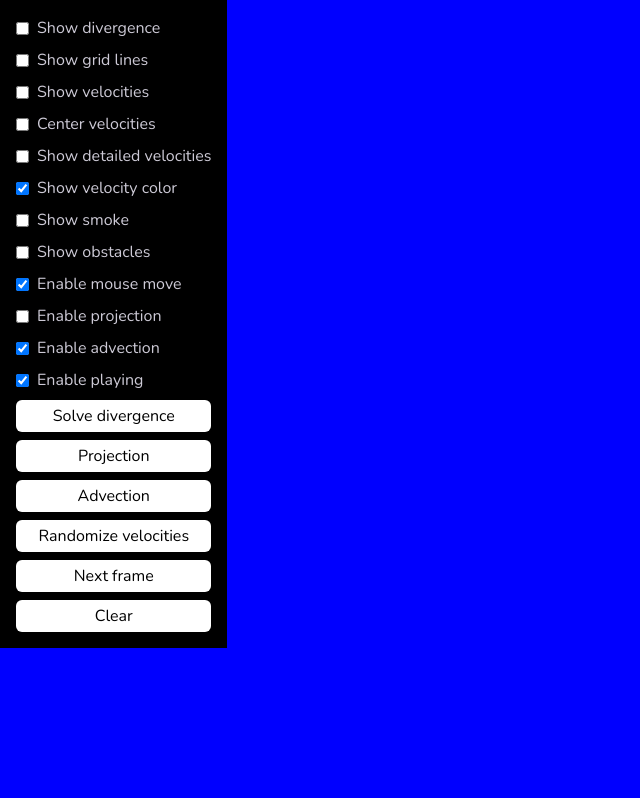
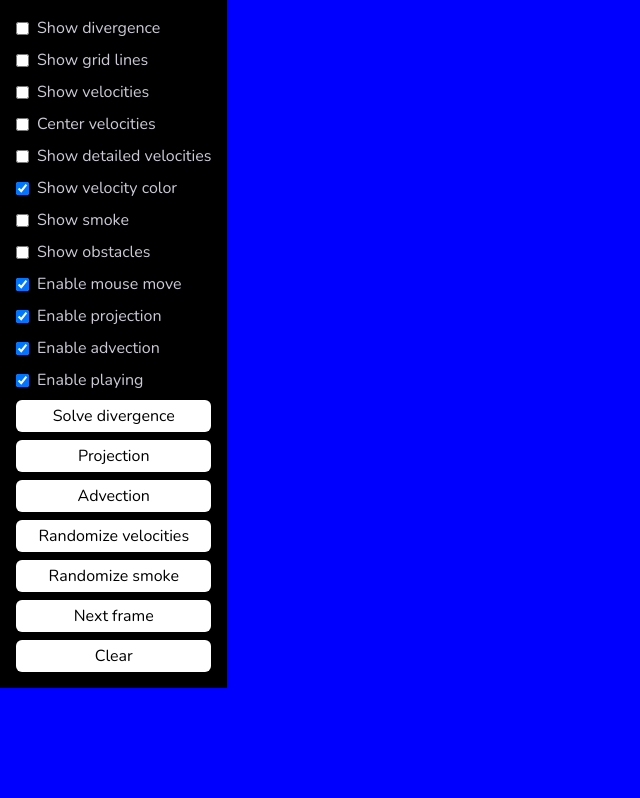
Before and after one commit to mingli202/portfolio, a React (Vite) app: page / in a window 1280 px wide. Shown: the top 798 px of the page, without its empty margins (0-640 px from the left). Built offline with nearby package versions, Linux system fonts and the light colour scheme.

Commit message:
fix bounds logic

```diff
--- a/src/components/fluid-simulation/FluidSimulation.tsx
+++ b/src/components/fluid-simulation/FluidSimulation.tsx
@@ -12,7 +12,7 @@ export function FluidSimulation() {
     canvas.current.height = window.innerHeight;
 
     const fluid = new Fluid(canvas.current, 10);
-    const scene = new Scene(canvas.current, fluid);
+    const scene = new Scene(canvas.current, fluid, 1);
 
     scene.drawNextFrame();
 
--- a/src/components/fluid-simulation/HelperMenu.tsx
+++ b/src/components/fluid-simulation/HelperMenu.tsx
@@ -180,6 +180,13 @@ export default function HelperMenu({ scene }: Props) {
       </Button>
       <Button
         onClick={() => {
+          scene.fluid.randomizeSmoke();
+        }}
+      >
+        Randomize smoke
+      </Button>
+      <Button
+        onClick={() => {
           scene.drawNextFrame();
         }}
       >
--- a/src/components/fluid-simulation/fluid.ts
+++ b/src/components/fluid-simulation/fluid.ts
@@ -59,19 +59,20 @@ export class Fluid {
     this.gridWidth = Math.ceil(this.canvas.width / this.squareSize);
     this.gridHeight = Math.ceil(this.canvas.height / this.squareSize);
 
-    const n = 1;
-    this.blockOffset = (this.squareSize * n * 1) / 2;
+    const n = 0;
+    this.blockOffset = this.squareSize * n;
 
-    this.u = new Grid(this.gridWidth + 1 + n, this.gridHeight + n);
-    this.v = new Grid(this.gridWidth + n, this.gridHeight + 1 + n);
-    this.b = new Grid(this.gridWidth + n, this.gridHeight + n);
+    this.u = new Grid(this.gridWidth + 1 + 2 * n, this.gridHeight + 2 * n);
+    this.v = new Grid(this.gridWidth + 2 * n, this.gridHeight + 1 + 2 * n);
+    this.b = new Grid(this.gridWidth + 2 * n, this.gridHeight + 2 * n);
     this.s = new Grid(this.gridWidth, this.gridHeight);
     this.nextU = new Grid(this.gridWidth, this.gridHeight);
     this.nextV = new Grid(this.gridWidth, this.gridHeight);
     this.nextS = new Grid(this.gridWidth, this.gridHeight);
 
     // initial smoke density
-    this.s.fill(1);
+    this.randomizeSmoke();
+
     // the edges of the grid are obstacles
     this.b.fill(1);
     for (let i = 0; i < this.b.width; i++) {
@@ -260,10 +261,9 @@ export class Fluid {
   }
 
   private advectS(i: number, k: number) {
-    const v = (this.v.get(i, k) + this.v.get(i, k + 1)) / 2;
-    const u = (this.u.get(i, k) + this.u.get(i + 1, k)) / 2;
-
     let [x, y] = this.getCanvasPointFromGridPoint([i, k], Field.S);
+    const u = this.interpolate(x, y, Field.U);
+    const v = this.interpolate(x, y, Field.V);
 
     const previousX = x - u * this.deltaT;
     const previousY = y - v * this.deltaT;
@@ -312,4 +312,10 @@ export class Fluid {
     this.v.fill(0);
     this.s.fill(0);
   }
+
+  public randomizeSmoke() {
+    this.s.forEach((_, i, k) => {
+      this.s.set(i, k, Math.random());
+    });
+  }
 }
--- a/src/components/fluid-simulation/scene.ts
+++ b/src/components/fluid-simulation/scene.ts
@@ -14,7 +14,7 @@ export class Scene {
   showObstacles: boolean = false;
 
   enableMouseMove: boolean = false;
-  enableProjection: boolean = false;
+  enableProjection: boolean = true;
   enableAdvection: boolean = true;
   enablePlaying: boolean = true;
 
@@ -28,11 +28,16 @@ export class Scene {
   start: DOMHighResTimeStamp = 0;
   mouseRadius: number = 1;
 
-  subdivisions: number = 1;
+  subdivisions: number = 2;
 
-  constructor(canvas: HTMLCanvasElement, fluid: Fluid) {
+  constructor(
+    canvas: HTMLCanvasElement,
+    fluid: Fluid,
+    subdivisions: number = 2,
+  ) {
     this.canvas = canvas;
     this.fluid = fluid;
+    this.subdivisions = subdivisions;
 
     this.canvas.onpointerdown = () => {
       this.isMouseDown = true;
@@ -352,7 +357,7 @@ export class Scene {
         const v =
           (this.gaussian(i - this.mouseRadius, k - this.mouseRadius) /
             (deltaT / 1000)) *
-          2;
+          0.5;
 
         this.fluid.v.set(xx, yy, (val) => val + deltaY * v);
         this.fluid.u.set(xx, yy, (val) => val + deltaX * v);
```
